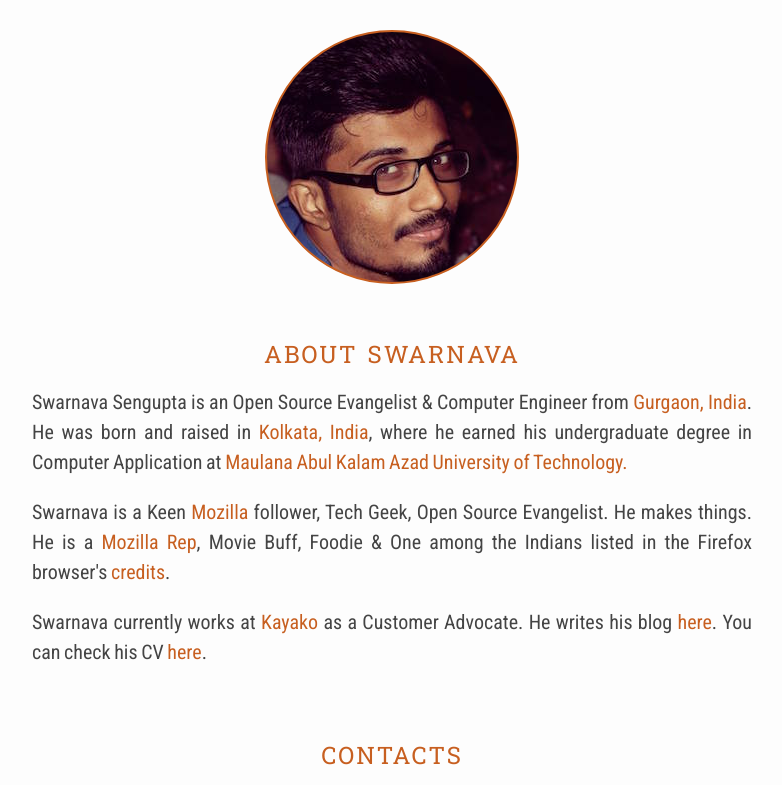
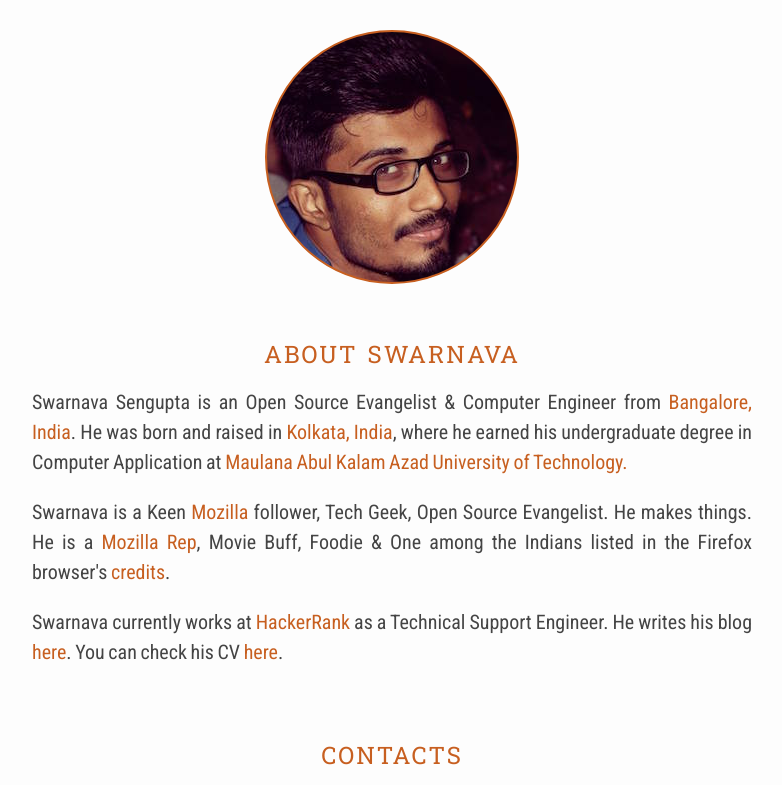
Before and after one commit to swarnava/swarnava.github.io, a plain HTML site: page index.html in a window 1280 px wide. Shown: the top 785 px of the page, without its empty margins (248-1030 px from the left). Drawn offline with Linux system fonts and the light colour scheme.

Commit message:
Update index.html

```diff
--- a/index.html
+++ b/index.html
@@ -36,7 +36,7 @@
 <!--googleon: all-->
 
 <p>
-    Swarnava Sengupta is an Open Source Evangelist &amp; Computer Engineer from <a href="https://en.wikipedia.org/wiki/Gurgaon" title="Gurgaon &ndash; Wikipedia, the free encyclopedia">Gurgaon, India</a>.
+    Swarnava Sengupta is an Open Source Evangelist &amp; Computer Engineer from <a href="https://en.wikipedia.org/wiki/Bangalore" title="Bangalore &ndash; Wikipedia, the free encyclopedia">Bangalore, India</a>.
     He was born and raised in <a href="https://en.wikipedia.org/wiki/Kolkata" title="Kolkata &ndash; Wikipedia, the free encyclopedia">Kolkata, India</a>, where he earned his undergraduate degree in Computer Application at <a href="https://en.wikipedia.org/wiki/Maulana_Abul_Kalam_Azad_University_of_Technology" title='Maulana Abul Kalam Azad University of Technology &ndash; Wikipedia, the free encyclopedia'>Maulana Abul Kalam Azad University of Technology.</a>
 </p>
 
@@ -45,7 +45,7 @@
 </p>
 
 <p>
-    Swarnava currently works at <a href="https://www.kayako.com/" title="Kayako's Website">Kayako</a> as a Customer Advocate. He writes his blog <a href="http://blog.swarnava.in/" title="Swarnava's Blog">here</a>. You can check his CV <a href="https://cv.swarnava.in/" title="Swarnava's CV">here</a>.
+    Swarnava currently works at <a href="https://www.hackerrank.com/" title="HackerRank's Website">HackerRank</a> as a Technical Support Engineer. He writes his blog <a href="http://blog.swarnava.in/" title="Swarnava's Blog">here</a>. You can check his CV <a href="https://cv.swarnava.in/" title="Swarnava's CV">here</a>.
 </p>
 
 <br>
```
